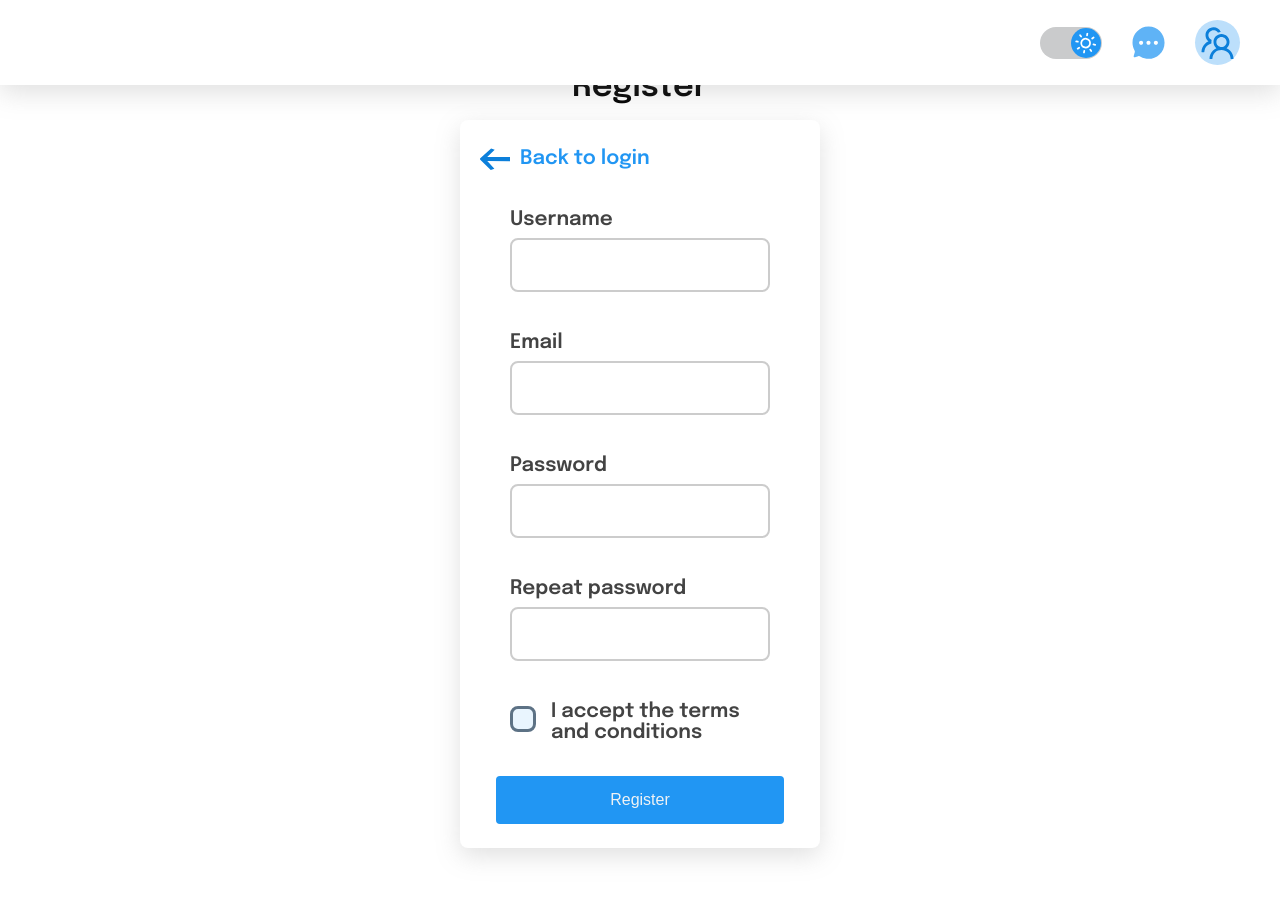
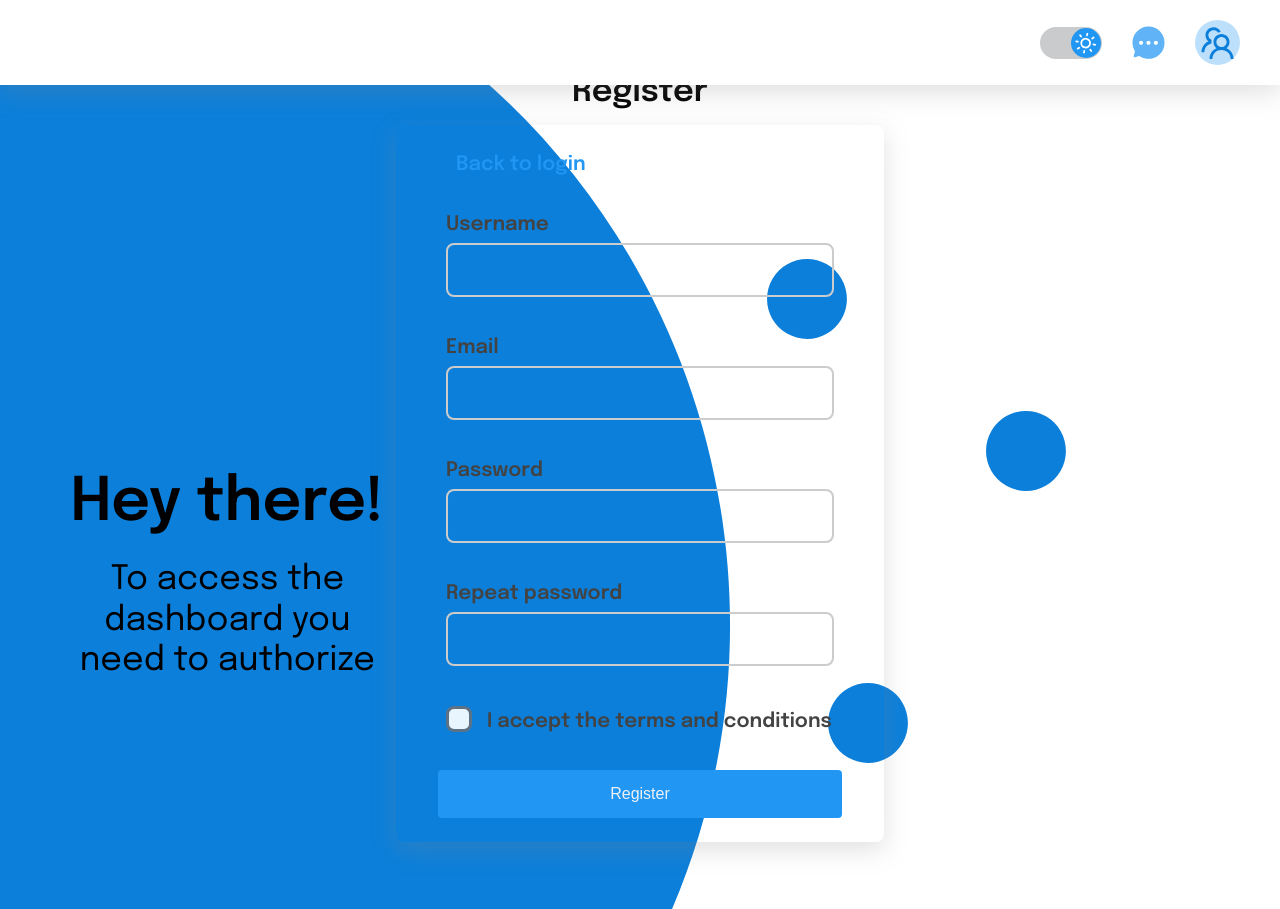
Before and after one commit to AlbinaBlazhko17/turbo, a React (Vite) app: page /signup in a window 1280 px wide. Built offline with nearby package versions, Linux system fonts and the light colour scheme.

Commit message:
feat: add new styles to auth page and adaptive

```diff
--- a/src/layout/AuthLayout/AuthLayout.tsx
+++ b/src/layout/AuthLayout/AuthLayout.tsx
@@ -2,13 +2,15 @@ import { AuthContext } from '@/auth/auth';
 import { useContext } from 'react';
 import { Outlet } from 'react-router';
 import Header from '../Header/Header';
+
+import style from './authLayout.module.scss';
 
 function AuthLayout() {
 	const { isAuthenticated } = useContext(AuthContext);
 	return (
 		<div>
 			<Header isAuthenticated={isAuthenticated} />
-			<main>
+			<main className={style.wrapper}>
 				<Outlet />
 			</main>
 		</div>
--- /dev/null
+++ b/src/layout/AuthLayout/authLayout.module.scss
@@ -0,0 +1,3 @@
+.wrapper {
+	overflow: hidden;
+}
--- a/src/pages/AuthPage/AuthPage.module.scss
+++ b/src/pages/AuthPage/AuthPage.module.scss
@@ -7,7 +7,68 @@
 	align-items: center;
 	flex-direction: column;
 	height: 100vh;
+	position: relative;
+	&__ellipse {
+		position: absolute;
+		transform: scale(1.5);
+		top: 10%;
+		left: -15%;
+		width: 100%;
+		height: 100%;
+		z-index: 1;
+		&__wrapper {
+			position: relative;
+		}
+		&__text {
+			position: absolute;
+			top: 44%;
+			left: 28%;
+			width: 220px;
+			line-height: 1.7em;
+			h2 {
+				text-align: center;
+				font-size: 2.5rem;
+			}
+			p {
+				font-size: 1.4rem;
+				text-align: center;
+				white-space: pre-line;
+			}
+		}
+		&-top {
+			position: absolute;
+			top: 30%;
+			right: 34%;
+			width: 80px;
+			height: 80px;
+			img {
+				width: 100%;
+			}
+		}
+		&-right {
+			position: absolute;
+			top: 44%;
+			right: 15%;
+			width: 80px;
+			height: 80px;
+			img {
+				width: 100%;
+			}
+		}
+		&-bottom {
+			position: absolute;
+			bottom: 12%;
+			right: 28%;
+			width: 80px;
+			height: 80px;
+			img {
+				width: 100%;
+			}
+
+		}
+	}
 	&__title {
+		z-index: 2;
 		font-size: 2rem;
 		margin-bottom: 1rem;
 	}
@@ -28,11 +89,12 @@
 		}
 	}
 	&__wrapper {
+		z-index: 2;
 		display: flex;
 		justify-content: center;
 		align-items: center;
 		flex-direction: column;
-		width: 25vw;
+		width: 35vw;
 	}
 	&__form {
 		display: flex;
@@ -84,4 +146,149 @@
 			color: $light-blue;
 		}
 	}
+
+	@media screen and (max-width: 2560px) {
+		&__ellipse {
+			transform: scale(2);
+			top: 40%;
+			left: 15%;
+			&__text {
+				top: 40%;
+				left: 22%;
+			}
+		}
+	}
+
+	@media screen and (max-width: 2100px) {
+		&__ellipse {
+			left: -10%;
+			&__text {
+				left: 33%;
+			}
+		}
+	}
+
+	@media screen and (max-width: 1650px) {
+		&__ellipse {
+			left: -25%;
+			&__text {
+				left: 38%;
+			}
+		}
+	}
+
+	@media screen and (max-width: 1440px) {
+		&__ellipse {
+			transform: scale(1.5);
+			top: 5%;
+			left: -37%;
+			&__text {
+				top: 40%;
+				left: 43%;
+			}
+			&-top {
+				top: 25%;
+				right: 33%;
+			}
+		}
+	}
+
+	@media screen and (max-width: 1024px) {
+		&__form {
+			&-item {
+				padding: 5px 10px;
+			}
+		}
+		&__ellipse {
+			left: -70%;
+			&__text {
+				top: 38%;
+				left: 65%;
+				width: 150px;
+				h2 {
+					font-size: 1.5rem;
+				}
+				p {
+					font-size: 1rem;
+				}
+			}
+			&-top {
+				right: 25%;
+			}
+			&-right {
+				right: 5%;
+			}
+		}
+	}
+
+	@media screen and (max-width: 768px) {
+		&__ellipse {
+			top: 5%;
+			left: -120%;
+			&__text {
+				top: 35%;
+				left: 95%;
+				width: 120px;
+				h2 {
+					font-size: 1.5rem;
+				}
+				p {
+					font-size: 1rem;
+				}
+			}
+			&-top {
+				right: 25%;
+			}
+			&-right {
+				right: 5%;
+			}
+		}
+		&__wrapper {
+			width: 45vw;
+		}
+	}
+	@media screen and (max-width: 425px) {
+		&__ellipse {
+			top: 5%;
+			left: -280%;
+			&__text {
+				display: none;
+			}
+			&-top {
+				right: 10%;
+			}
+			&-right {
+				right: -5%;
+			}
+		}
+		&__wrapper {
+			width: 60vw;
+		}
+	}
+	@media screen and (max-width: 375px) {
+		&__ellipse {
+			top: 5%;
+			left: -320%;
+			&-top {
+				right: 5%;
+			}
+			&-right {
+				right: -15%;
+			}
+			&-bottom {
+				right: 10%;
+			}
+		}
+	}
+	@media screen and (max-width: 320px) {
+		&__form {
+			&-item {
+				padding: 5px 5px;
+			}
+		}
+		&__ellipse {
+			top: 5%;
+			left: -385%;
+		}
+	}
 }
--- a/src/pages/AuthPage/AuthPage.tsx
+++ b/src/pages/AuthPage/AuthPage.tsx
@@ -1,3 +1,4 @@
+/* eslint-disable prettier/prettier */
 import { IDataForAuth } from '@/interfaces/IDataForAuth';
 import { Formik } from 'formik';
 import { useContext, useEffect, useRef, useState } from 'react';
@@ -9,6 +10,7 @@ import ArrowIcon from '@/assets/icons/sort-arrow.svg';
 import { AnimatePresence, motion } from 'framer-motion';
 import { validationSchemaAuth } from './validationSchema';
 import { AuthContext } from '@/auth/auth';
+import EllipseIcon from '@assets/icons/ellipse.svg';
 
 import style from './AuthPage.module.scss';
 
@@ -35,6 +37,26 @@ function AuthPage() {
 
 	return (
 		<div className={style.auth}>
+			<div className={style.auth__ellipse}>
+				<div className={style.auth__ellipse__wrapper}>
+					<img src={EllipseIcon} alt="ellipse" />
+
+					<div className={style.auth__ellipse__text}>
+						<h2>Hey there! </h2>
+						<p>To access the dashboard
+							you need to authorize</p>
+					</div>
+				</div>
+			</div>
+			<div className={style['auth__ellipse-top']}>
+				<img src={EllipseIcon} alt="ellipse" />
+			</div>
+			<div className={style['auth__ellipse-right']}>
+				<img src={EllipseIcon} alt="ellipse" />
+			</div>
+			<div className={style['auth__ellipse-bottom']}>
+				<img src={EllipseIcon} alt="ellipse" />
+			</div>
 			<h1 className={style.auth__title}>{currentPath === 'login' ? 'Login' : 'Register'}</h1>
 			<AnimatePresence>
 				<section className={style.auth__wrapper}>
```
Also changed, not shown: src/assets/icons/ellipse.svg (added).
